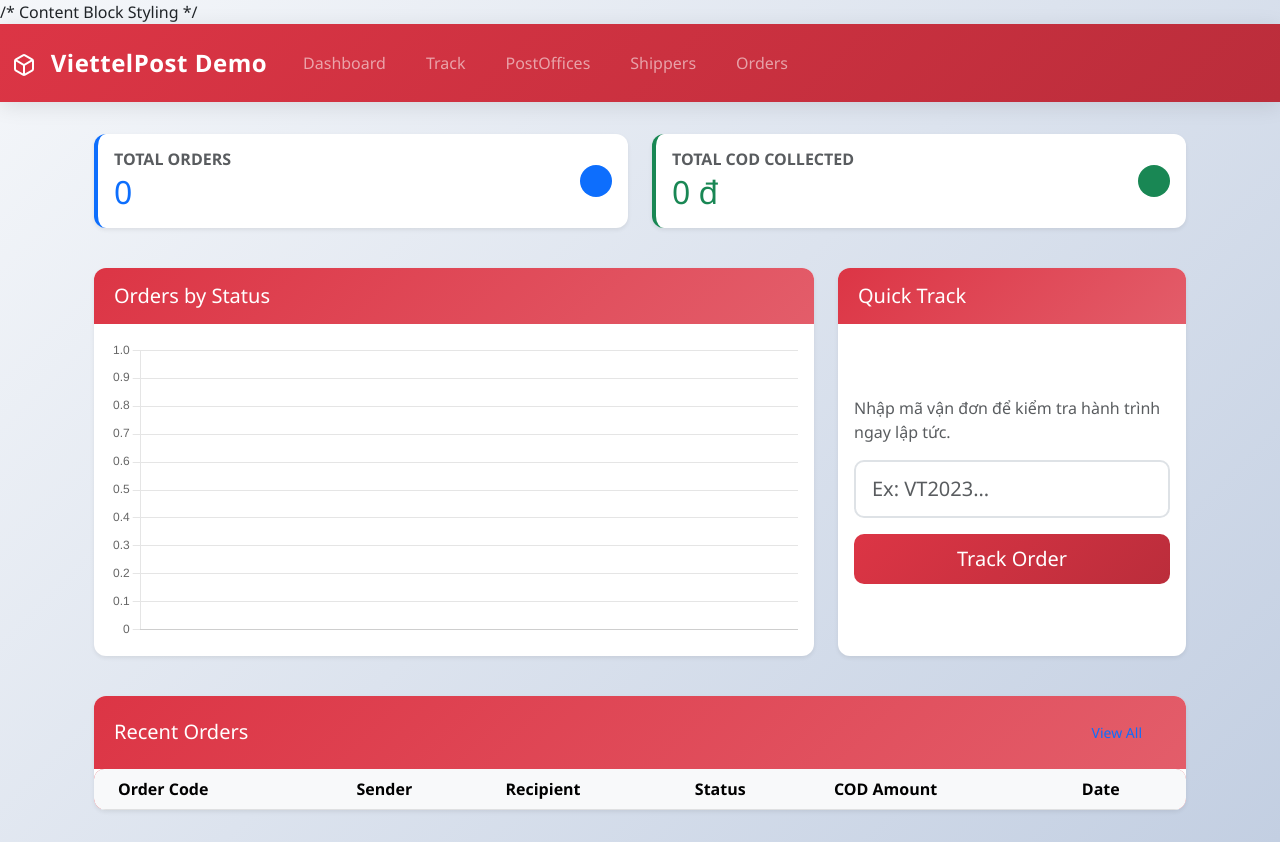
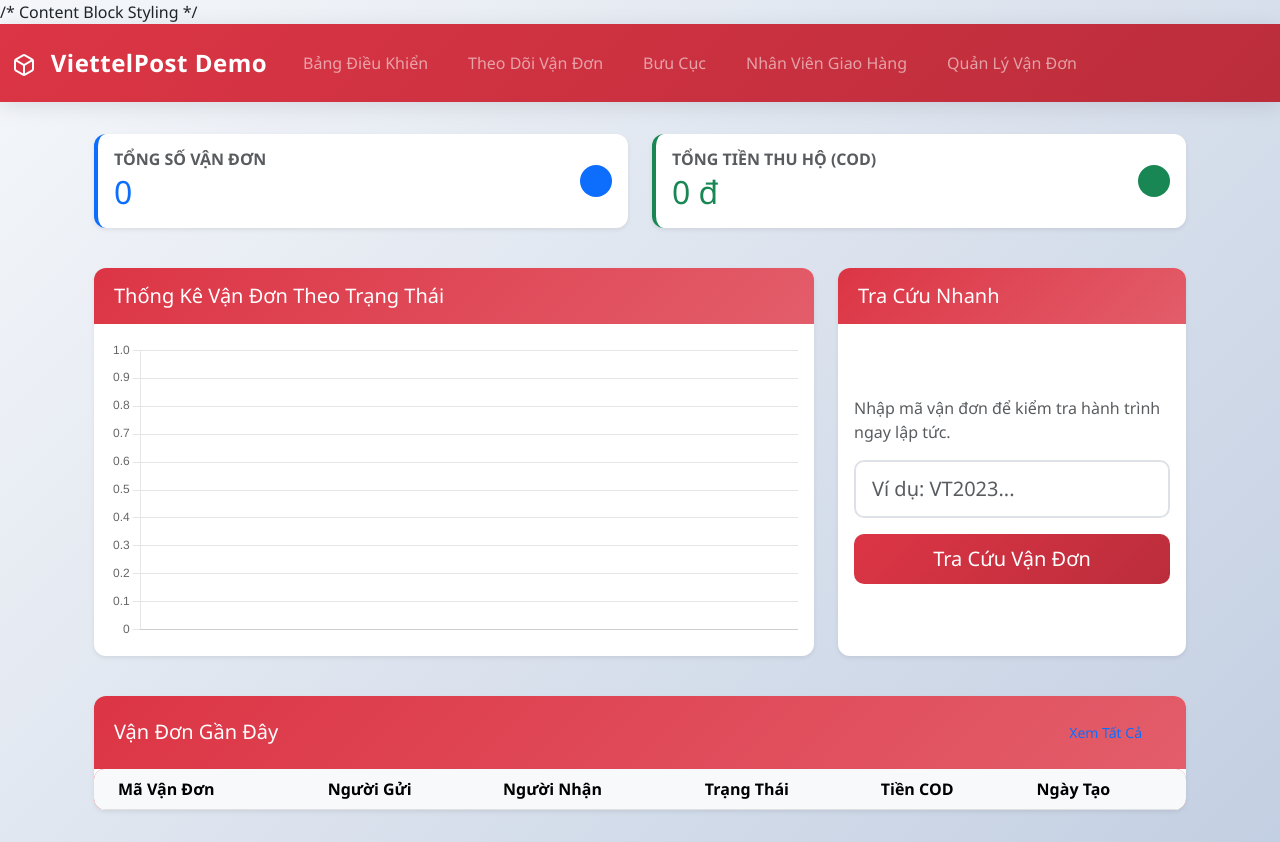
Before and after one commit to nhatlonghuynh/NoSQL, a Flask app: page / in a window 1280 px wide. Run offline with Flask 3, Linux system fonts and the light colour scheme; data that the repository does not hold is empty; some libraries are stand-ins or nearby versions.

Commit message:
Việt hóa template

```diff
--- a/templates/index.html
+++ b/templates/index.html
@@ -9,7 +9,9 @@
           class="card-body d-flex align-items-center justify-content-between"
         >
           <div>
-            <h6 class="text-muted text-uppercase fw-bold mb-1">Total Orders</h6>
+            <h6 class="text-muted text-uppercase fw-bold mb-1">
+              Tổng Số Vận Đơn
+            </h6>
             <h2 class="mb-0 text-primary">{{ total_orders }}</h2>
           </div>
           <div class="icon-shape bg-primary text-white rounded-circle p-3">
@@ -26,7 +28,7 @@
         >
           <div>
             <h6 class="text-muted text-uppercase fw-bold mb-1">
-              Total COD Collected
+              Tổng Tiền Thu Hộ (COD)
             </h6>
             <h2 class="mb-0 text-success">
               {{ "{:,.0f}".format(cod_total) }} đ
@@ -44,7 +46,7 @@
     <div class="col-lg-8 mb-3">
       <div class="card shadow-sm h-100">
         <div class="card-header bg-white py-3">
-          <h5 class="mb-0">Orders by Status</h5>
+          <h5 class="mb-0">Thống Kê Vận Đơn Theo Trạng Thái</h5>
         </div>
         <div class="card-body">
           <div style="height: 300px; position: relative">
@@ -57,7 +59,7 @@
     <div class="col-lg-4 mb-3">
       <div class="card shadow-sm h-100">
         <div class="card-header bg-primary text-white py-3">
-          <h5 class="mb-0"><i class="bi bi-search"></i> Quick Track</h5>
+          <h5 class="mb-0"><i class="bi bi-search"></i> Tra Cứu Nhanh</h5>
         </div>
         <div class="card-body d-flex flex-column justify-content-center">
           <p class="text-muted">
@@ -68,11 +70,13 @@
               <input
                 name="code"
                 class="form-control form-control-lg"
-                placeholder="Ex: VT2023..."
+                placeholder="Ví dụ: VT2023..."
                 required
               />
             </div>
-            <button class="btn btn-primary w-100 btn-lg">Track Order</button>
+            <button class="btn btn-primary w-100 btn-lg">
+              Tra Cứu Vận Đơn
+            </button>
           </form>
         </div>
       </div>
@@ -85,20 +89,22 @@
         <div
           class="card-header bg-white py-3 d-flex justify-content-between align-items-center"
         >
-          <h5 class="mb-0">Recent Orders</h5>
-          <a href="/orders" class="btn btn-sm btn-outline-primary">View All</a>
+          <h5 class="mb-0">Vận Đơn Gần Đây</h5>
+          <a href="/orders" class="btn btn-sm btn-outline-primary"
+            >Xem Tất Cả</a
+          >
         </div>
         <div class="card-body p-0">
           <div class="table-responsive">
             <table class="table table-hover align-middle mb-0">
               <thead class="table-light">
                 <tr>
-                  <th class="ps-4">Order Code</th>
-                  <th>Sender</th>
-                  <th>Recipient</th>
-                  <th>Status</th>
-                  <th>COD Amount</th>
-                  <th>Date</th>
+                  <th class="ps-4">Mã Vận Đơn</th>
+                  <th>Người Gửi</th>
+                  <th>Người Nhận</th>
+                  <th>Trạng Thái</th>
+                  <th>Tiền COD</th>
+                  <th>Ngày Tạo</th>
                 </tr>
               </thead>
               <tbody>
--- a/templates/layout.html
+++ b/templates/layout.html
@@ -62,18 +62,18 @@
         </button>
         <div class="collapse navbar-collapse" id="navbars">
           <ul class="navbar-nav me-auto">
-            <li class="nav-item"><a class="nav-link" href="/">Dashboard</a></li>
+            <li class="nav-item"><a class="nav-link" href="/">Bảng Điều Khiển</a></li>
             <li class="nav-item">
-              <a class="nav-link" href="/track">Track</a>
+              <a class="nav-link" href="/track">Theo Dõi Vận Đơn</a>
             </li>
             <li class="nav-item">
-              <a class="nav-link" href="/postoffices">PostOffices</a>
+              <a class="nav-link" href="/postoffices">Bưu Cục</a>
             </li>
             <li class="nav-item">
-              <a class="nav-link" href="/shippers">Shippers</a>
+              <a class="nav-link" href="/shippers">Nhân Viên Giao Hàng</a>
             </li>
             <li class="nav-item">
-              <a class="nav-link" href="/orders">Orders</a>
+              <a class="nav-link" href="/orders">Quản Lý Vận Đơn</a>
             </li>
           </ul>
         </div>
--- a/templates/order_form.html
+++ b/templates/order_form.html
@@ -72,7 +72,7 @@
     <h5>Thông tin tài chính</h5>
     <div class="row">
       <div class="col-md-3 mb-3">
-        <label class="form-label">COD Amount</label>
+        <label class="form-label">Tiền Thu Hộ (COD)</label>
         <input type="number" name="cod_amount" min="0" class="form-control" value="{{ order.financials.cod_amount if order else 0 }}">
       </div>
       <div class="col-md-3 mb-3">
@@ -99,8 +99,8 @@
       </select>
     </div>
 
-    <button type="submit" class="btn btn-success">Save</button>
-    <a href="/orders" class="btn btn-secondary">Cancel</a>
+    <button type="submit" class="btn btn-success">Lưu</button>
+    <a href="/orders" class="btn btn-secondary">Hủy</a>
   </form>
 </div>
 
--- a/templates/postoffices.html
+++ b/templates/postoffices.html
@@ -220,7 +220,7 @@
           >
             Đóng
           </button>
-          <button type="submit" class="btn btn-primary">Lưu dữ liệu</button>
+          <button type="submit" class="btn btn-primary">Lưu Dữ Liệu</button>
         </div>
       </form>
     </div>
@@ -303,12 +303,12 @@
     const title = document.getElementById("modalTitle");
 
     if (mode === "create") {
-      title.innerText = "Thêm Bưu cục Mới";
+      title.innerText = "Thêm Bưu Cục Mới";
       form.action = "/postoffices/create";
       form.reset();
       document.getElementById("field_oid").value = "";
     } else {
-      title.innerText = "Chỉnh sửa Bưu cục";
+      title.innerText = "Chỉnh Sửa Bưu Cục";
       form.action = "/postoffices/update";
 
       // Điền dữ liệu vào form
--- a/templates/shippers.html
+++ b/templates/shippers.html
@@ -1,12 +1,12 @@
 {% extends "layout.html" %} {% block content %}
-<h3>Shippers</h3>
+<h3>Nhân Viên Giao Hàng</h3>
 <div class="row">
   <div class="col-md-4 mb-3">
     <input
       type="text"
       id="search-input"
       class="form-control mb-2"
-      placeholder="Search shippers by name/phone..."
+      placeholder="Tìm Shipper Theo Tên/SĐT..."
     />
     <ul class="list-group" id="shipper-list">
       {% for s in shippers %}
```
Also changed, not shown: PROJECT_OVERVIEW.md (+178 -139 lines), templates/redis_demo.html (+17 -17 lines), templates/track.html (+17 -13 lines).
